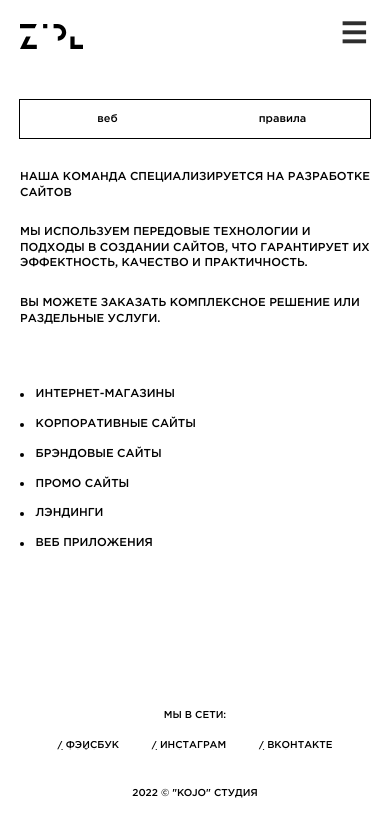
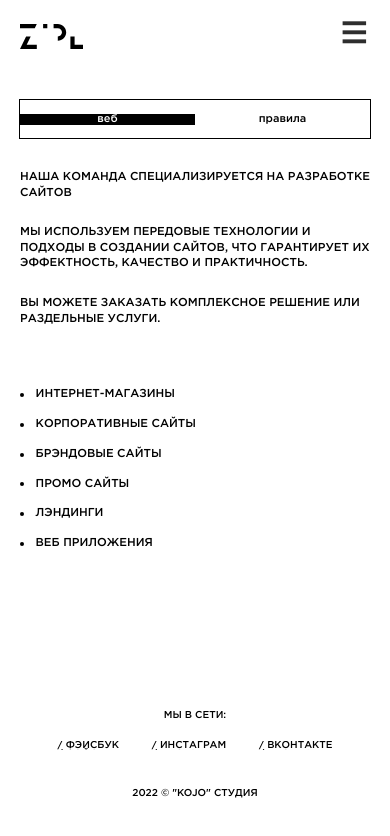
Before and after one commit to AnatolyKostarev/kojo, a React (Create React App) app: page /services in a window 390 px wide. Shown: the top 836 px of the page. Built offline with nearby package versions, Linux system fonts and the light colour scheme.

Commit message:
Add styles for buttons of mobile version
Add function onClick event to change style of button and vars with styles

```diff
--- a/src/components/services_/services_mobile/ServiceMobileNavBar.jsx
+++ b/src/components/services_/services_mobile/ServiceMobileNavBar.jsx
@@ -1,15 +1,41 @@
 import React from "react";
 import "./ServiceMobileNavBar.css";
 
-const ServiceMobileNavBar = () => {
+const ServiceMobileNavBar = ({ isTitle, btnColor, webButton, rulesButton }) => {
+  const blackBtn = {
+    background: "#000",
+    color: "#fff",
+  };
+
+  const whiteBtn = {
+    background: "#fff",
+    color: "#000",
+  };
+
   return (
     <div className="service__mobile_nav">
       <ul>
-        <li>
-          <a href="#service">веб</a>
+        <li
+          onClick={webButton}
+          style={!btnColor && !isTitle ? blackBtn : whiteBtn}
+        >
+          <a
+            style={!btnColor && !isTitle ? blackBtn : whiteBtn}
+            href="#service"
+          >
+            веб
+          </a>
         </li>
-        <li>
-          <a href="#service__rule">правила</a>
+        <li
+          onClick={rulesButton}
+          style={!btnColor && !isTitle ? whiteBtn : blackBtn}
+        >
+          <a
+            style={!btnColor && !isTitle ? whiteBtn : blackBtn}
+            href="#service__rule"
+          >
+            правила
+          </a>
         </li>
       </ul>
     </div>
```
